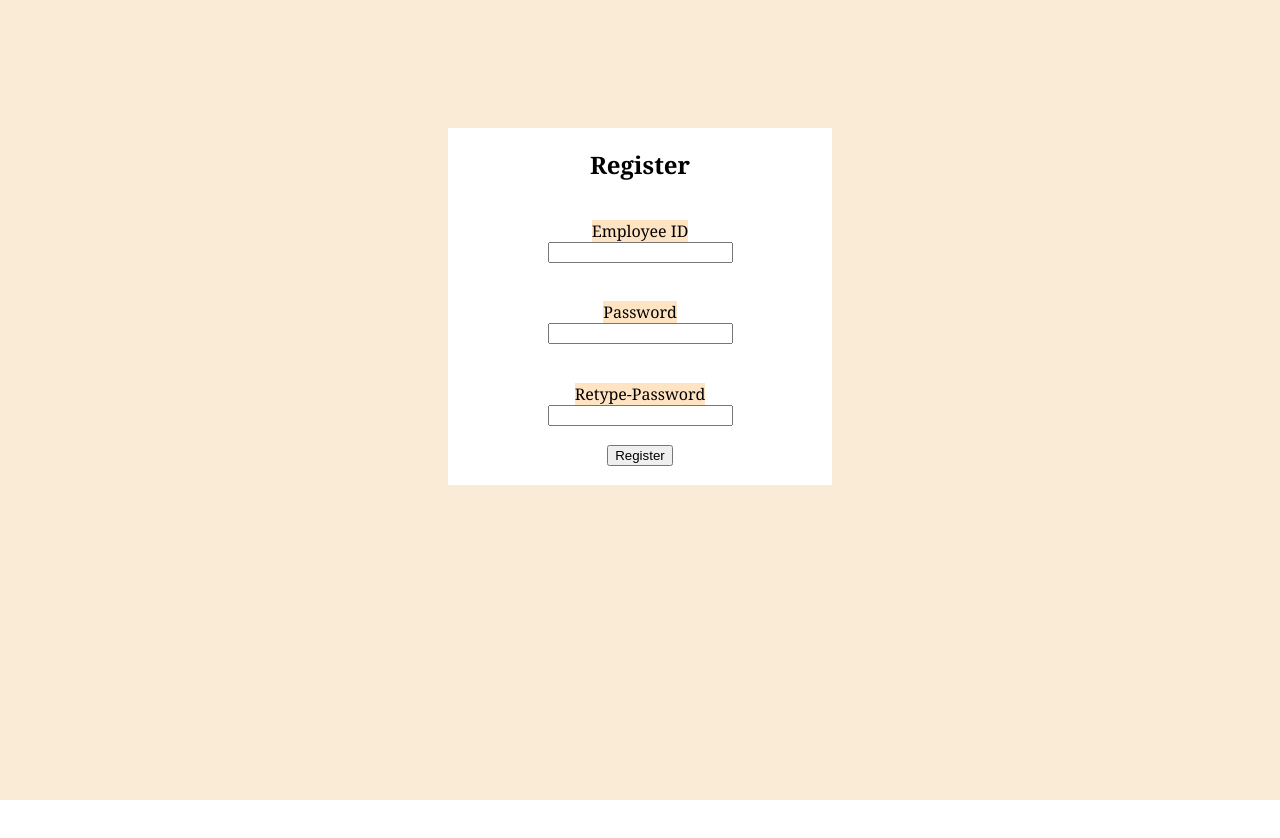
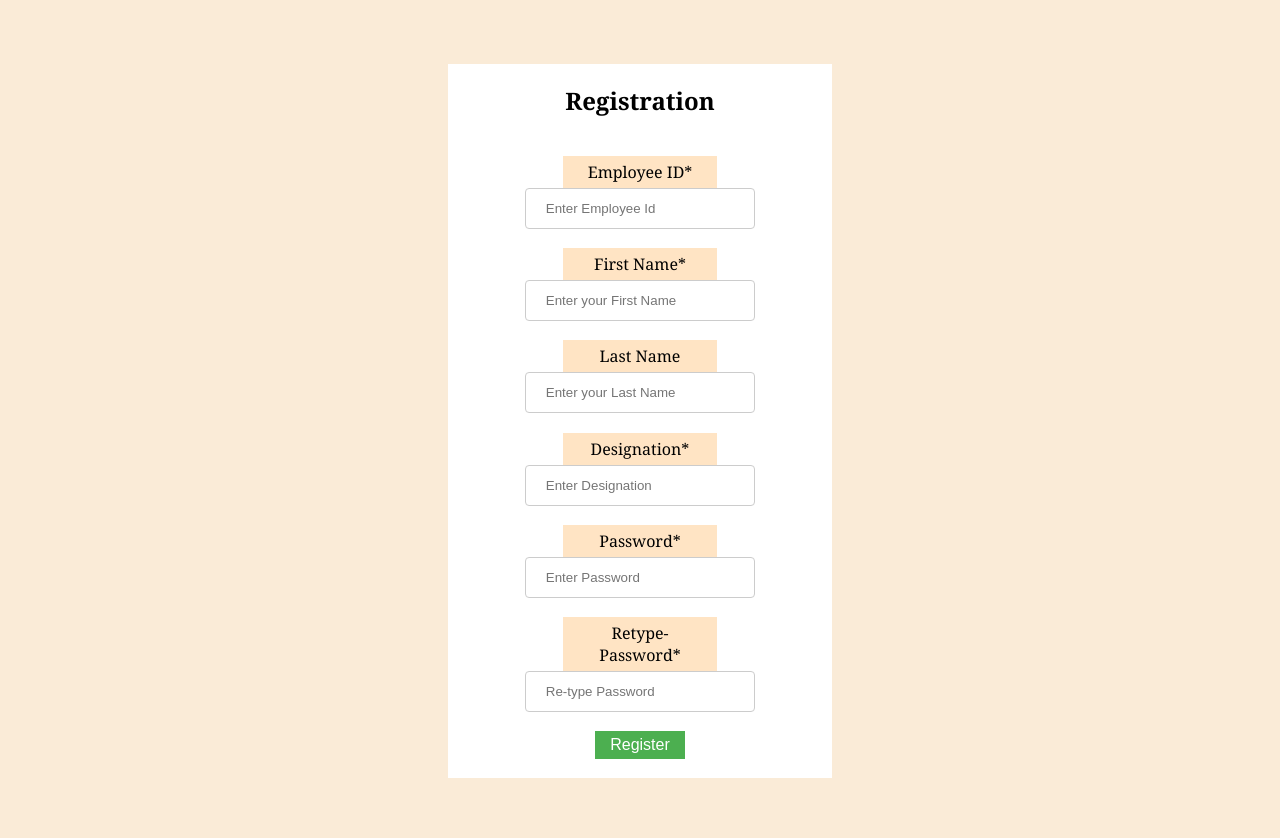
Before and after one commit to Rachana3110/react-employee-app, a React (Create React App) app: page /registration in a window 1280 px wide. Shown: the top 838 px of the page. Before the commit the page ends 800 px from the top, so only its background shows below. Built offline with nearby package versions, Linux system fonts and the light colour scheme; no server answers.

Commit message:
Login and Registration Changes

```diff
--- a/src/data/empData.json
+++ b/src/data/empData.json
@@ -15,7 +15,7 @@
             "Start_Date_Date": "",
             "End_Date_Date": "",
             "Type_of_Employee": "Permanent",
-            "Position": "Developer",
+            "Designation": "Developer",
             "Gender": "Femail",
             "Marital_Status": "Unmarried"
         }
--- a/src/helpers/useToken.js
+++ b/src/helpers/useToken.js
@@ -2,7 +2,7 @@ import { useState } from 'react';
 
 export default function useToken() {
   const getToken = () => {
-    const tokenString = sessionStorage.getItem('token');
+    const tokenString = localStorage.getItem('token');
     const userToken = JSON.parse(tokenString);
     return userToken?.token
   };
@@ -10,7 +10,7 @@ export default function useToken() {
   const [token, setToken] = useState(getToken());
 
   const saveToken = userToken => {
-    sessionStorage.setItem('token', JSON.stringify(userToken));
+    localStorage.setItem('token', JSON.stringify(userToken));
     setToken(userToken.token);
   };
 
--- a/src/pages/Content.js
+++ /dev/null
@@ -1,12 +0,0 @@
-import React from 'react'
-import Home from './Home'
-
-const Content = () => {
-  return (
-    <div>
-      <Home/>
-    </div>
-  )
-}
-
-export default Content
--- a/src/pages/Home.js
+++ b/src/pages/Home.js
@@ -1,7 +1,21 @@
+import { useLocation } from "react-router-dom";
+
 function HomePage() {
+  const location = useLocation();
+  const empData = location.state[0];
   return (
     <div>
-          Home Page
+          <text>Employee Id: </text>
+          <text>{empData.Employee_ID_Number}</text>
+          <br />
+          <text>Name: </text>
+          <text>
+            {empData.Employee_Details.First_Name}{" "}
+            {empData.Employee_Details.Last_Name}
+          </text>
+          <br />
+          <text>Designation: </text>
+          <text>{empData.Employee_Details.Designation}</text>
     </div>
   );
 }
--- a/src/pages/Login.js
+++ b/src/pages/Login.js
@@ -2,12 +2,13 @@ import { useEffect, useState } from "react";
 import "./css/Login.css";
 import PropTypes from "prop-types";
 import axios from "axios";
-import { Link } from "react-router-dom";
+import { Link, useNavigate } from "react-router-dom";
 
 function Login({ setToken }) {
   const [emp_id, setEmp_id] = useState();
   const [password, setPassword] = useState();
   const [loginData, setLoginData] = useState();
+  const navigate = useNavigate();
 
   useEffect(() => {
     axios.get("http://localhost:3001/api/login").then((response) => {
@@ -18,21 +19,27 @@ function Login({ setToken }) {
   const handleSubmit = (e) => {
     e.preventDefault();
     if (loginData) {
+
       const employeeId = loginData.token.map((emp) => emp.Employee_ID_Number);
       const employeePassword = loginData.token.map((emp) => emp.Password);
+
       if (employeeId.includes(emp_id) && employeePassword.includes(password)) {
         setToken(loginData);
-        console.log("Login successfull");
+        const currentData = loginData.token.filter((emp)=>emp.Employee_ID_Number === emp_id)
+        console.log(currentData)
+        if(currentData){
+        navigate('/', {state: currentData})
+      }
       } else {
-        console.log("login unsucessfull");
+        alert("Enter correct Employee Id & Password")
       }
     }
   };
 
   return (
     <div className="login-container">
-      <form onSubmit={handleSubmit}>
-        <h2>Log-In</h2>
+      <form onSubmit={handleSubmit} >
+        <h1>Log-In</h1>
         <label htmlFor="emp_id">Employee ID</label>
         <input
           type="number"
@@ -54,10 +61,11 @@ function Login({ setToken }) {
         />
 
         <input type="submit" value="Submit" />
-        <button><Link to="/registration">Register</Link></button>
+        <p>*Dont have credentials register before login</p>
+        <Link className="Register-button" to="/registration">
+          <input type="button" value="Register" />
+        </Link>
       </form>
-      <nav>
-      </nav>
     </div>
   );
 }
--- a/src/pages/Registration.js
+++ b/src/pages/Registration.js
@@ -6,9 +6,9 @@ import "../pages/css/Registration.css";
 const Registration = () => {
   const navigate = useNavigate();
   const [data, setData] = useState();
-  const [emp_id, setEmp_id] = useState(null);
-  const [password, setPassword] = useState("");
-  const [retype_password, setRetype_password] = useState("");
+  const [emp_id, setEmp_id] = useState();
+  const [password, setPassword] = useState();
+  const [retype_password, setRetype_password] = useState();
 
   useEffect(() => {
     const fetchData = async () => {
@@ -33,36 +33,68 @@ const Registration = () => {
             setData(response.data);
           });
       };
-      if (
-        password === retype_password &&
-        !data.map((emp) => emp.Employee_ID_Number).includes(emp_id)
-      ) {
+      if (password !== retype_password) {
+        alert("Password doen't match");
+      } else if (data.map((emp) => emp.Employee_ID_Number).includes(emp_id)) {
+        alert("Id already exist");
+      } else {
         postData();
         navigate("/");
-      } else console.log("registration unsuccessfull");
+      }
     }
   };
 
   return (
     <div className="register-container">
       <form onSubmit={handleRegister}>
-        <h2>Register</h2>
-        <label htmlFor="number">Employee ID</label>
-
+        <h2>Registration</h2>
+        <label htmlFor="emp_id">Employee ID*</label>
         <input
           type="number"
           id="emp_id"
           name="emp_id"
+          placeholder="Enter Employee Id"
           onChange={(e) => {
             return setEmp_id(e.target.value);
           }}
           required
         />
 
-        <label htmlFor="password">Password</label>
+        <label htmlFor="first_name">First Name*</label>
+        <input
+          type="text"
+          id="first_name"
+          name="first_name"
+          placeholder="Enter your First Name"
+          // onChange={}
+          required
+        />
+
+        <label htmlFor="last_name">Last Name</label>
+        <input
+          type="text"
+          id="last_name"
+          name="last_name"
+          placeholder="Enter your Last Name"
+          // onChange={}
+        />
+
+        <label htmlFor="designation">Designation*</label>
+        <input
+          type="text"
+          id="designation"
+          name="designation"
+          placeholder="Enter Designation"
+          // onChange={(e) => {
+          // }}
+          required
+        />
+
+        <label htmlFor="password">Password*</label>
         <input
           type="password"
           id="password"
+          placeholder="Enter Password"
           name="password"
           onChange={(e) => {
             return setPassword(e.target.value);
@@ -70,11 +102,12 @@ const Registration = () => {
           required
         />
 
-        <label htmlFor="password">Retype-Password</label>
+        <label htmlFor="password">Retype-Password*</label>
 
         <input
           type="password"
           id="retype_password"
+          placeholder="Re-type Password"
           name="password"
           onChange={(e) => {
             return setRetype_password(e.target.value);
@@ -82,7 +115,7 @@ const Registration = () => {
           required
         />
 
-        <input type="submit" value="Register" />
+        <input type="submit" value="Register" onClick={handleRegister} />
       </form>
     </div>
   );
--- a/src/pages/css/Login.css
+++ b/src/pages/css/Login.css
@@ -1,32 +1,74 @@
-.login-container{
+.login-container {
   display: flex;
   align-items: center;
   flex-direction: column;
-  gap: 20px;
   height: 100vh;
   background-color: antiquewhite;
   font-family: Cambria, Cochin, Georgia, Times, "Times New Roman", serif;
 }
 
-form {
-  display: flex;
-  align-items: center;
-  justify-content: center;
-  flex-direction: column;
-  background-color: white;
-  width: 30%;
-  margin: 10%;
+label {
+  background-color: bisque;
+  width: 35%;
+  padding: 5px 10px;
+  text-align: center;
 }
 
-label {
-  background-color: bisque;
+input[type=number], select {
+  width: 60%;
+  padding: 12px 20px;
+  display: inline-block;
+  border: 1px solid #ccc;
+  border-radius: 4px;
+  box-sizing: border-box;
+}
+
+input[type=text], select {
+  width: 60%;
+  padding: 12px 20px;
+  display: inline-block;
+  border: 1px solid #ccc;
+  border-radius: 4px;
+  box-sizing: border-box;
+}
+
+input[type=password], select {
+  width: 60%;
+  padding: 12px 20px;
+  display: inline-block;
+  border: 1px solid #ccc;
+  border-radius: 4px;
+  box-sizing: border-box;
+}
+
+input[type="button"] {
+  background-color: #1c2789; /* Voilet */
+  border: none;
+  color: white;
+  padding: 5px 15px;
+  text-align: center;
+  text-decoration: none;
+  display: inline-block;
+  font-size: 14px;
+}
+input[type="submit"] {
+  background-color: #4caf50; /* Green */
+  border: none;
+  color: white;
+  padding: 5px 15px;
+  text-align: center;
+  text-decoration: none;
+  display: inline-block;
+  font-size: 16px;
   margin-top: 5%;
 }
 
-input {
-  margin-bottom: 5%;
+.Register-button {
+  width: 100%;
+  display: flex;
+  justify-content: center;
 }
 
-input[type=button] {
-  margin-bottom: 5%;
+p {
+  font-size: 15px;
 }
--- a/src/pages/css/Registration.css
+++ b/src/pages/css/Registration.css
@@ -3,7 +3,7 @@
     align-items: center;
     flex-direction: column;
     gap: 20px;
-    height: 100vh;
+    height: 150vh;
     background-color: antiquewhite;
     font-family: Cambria, Cochin, Georgia, Times, "Times New Roman", serif;
   }
@@ -15,7 +15,7 @@
     flex-direction: column;
     background-color: white;
     width: 30%;
-    margin: 10%;
+    margin: 5%;
   }
 
   label {
@@ -23,10 +23,10 @@
     margin-top: 5%;
   }
 
-  input {
+  input[type=button] {
     margin-bottom: 5%;
   }
 
-  input[type=button] {
+  input[type=submit] {
     margin-bottom: 5%;
   }
--- a/src/router/LoginRouter.js
+++ b/src/router/LoginRouter.js
@@ -1,5 +1,6 @@
 import React from "react";
 import { BrowserRouter, Route, Routes } from "react-router-dom";
+import Home from "../pages/Home";
 import Login from "../pages/Login";
 import Registration from "../pages/Registration";
 
@@ -10,6 +11,7 @@ const RegistrationRouter = ({setToken}) => {
         <Routes>
           <Route index element={<Login setToken={setToken}/>} />
           <Route path="/registration" element={<Registration />} />
+          <Route path="/home" element={<Home />} />
         </Routes>
       </BrowserRouter>
     </div>
--- a/src/router/RouterComponent.js
+++ b/src/router/RouterComponent.js
@@ -1,12 +1,11 @@
 import React from "react";
 import Home from "../pages/Home";
 import { Route, Routes } from "react-router-dom";
-import Content from "../pages/Content";
 
 const RouterComponent = () => {
   return (
     <Routes>
-      <Route index element={<Content />} />
+      <Route index element={<Home />} />
       <Route path="/home" element={<Home />} />
     </Routes>
   );
```
Lines whose indentation alone changed are shown as unchanged.
